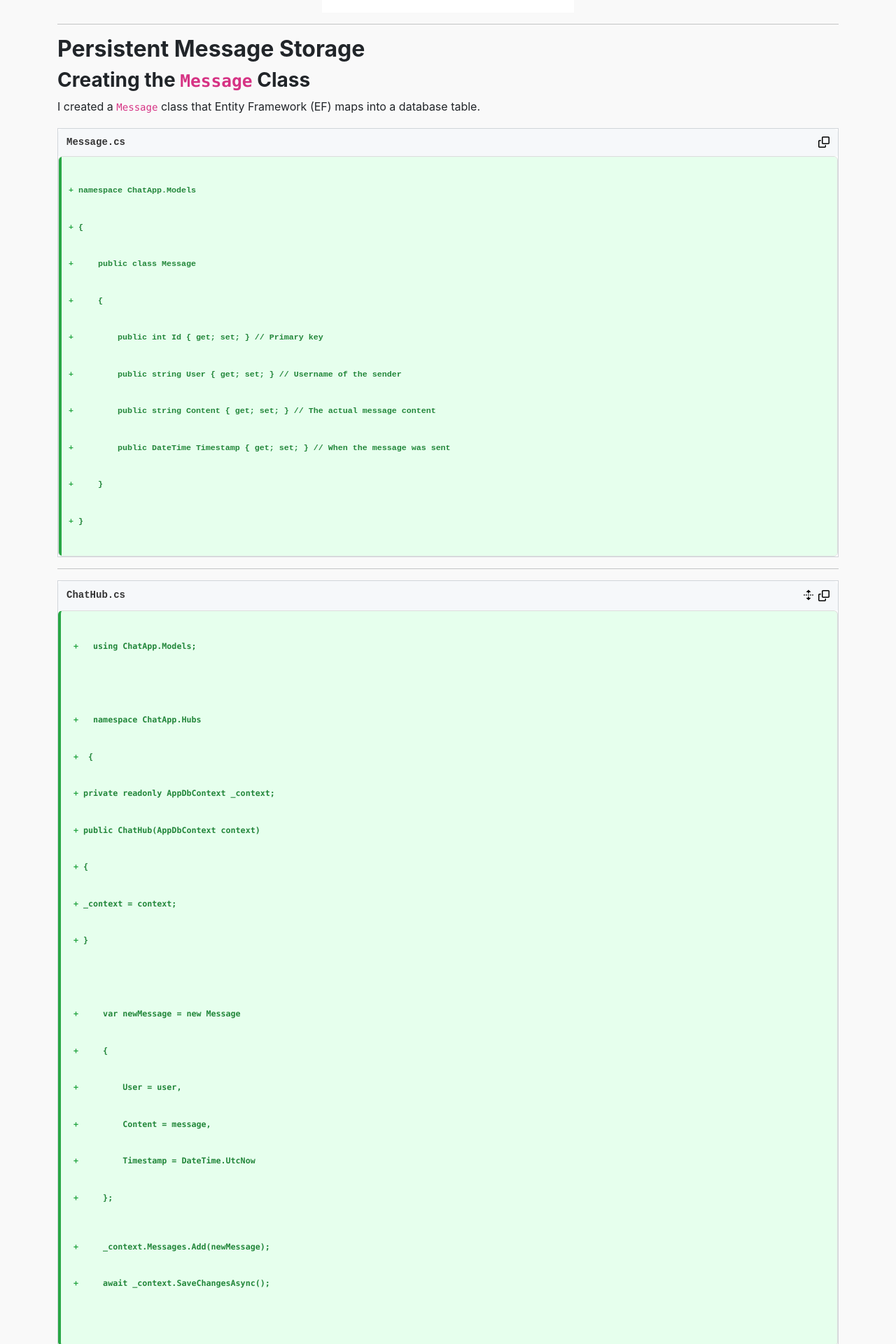
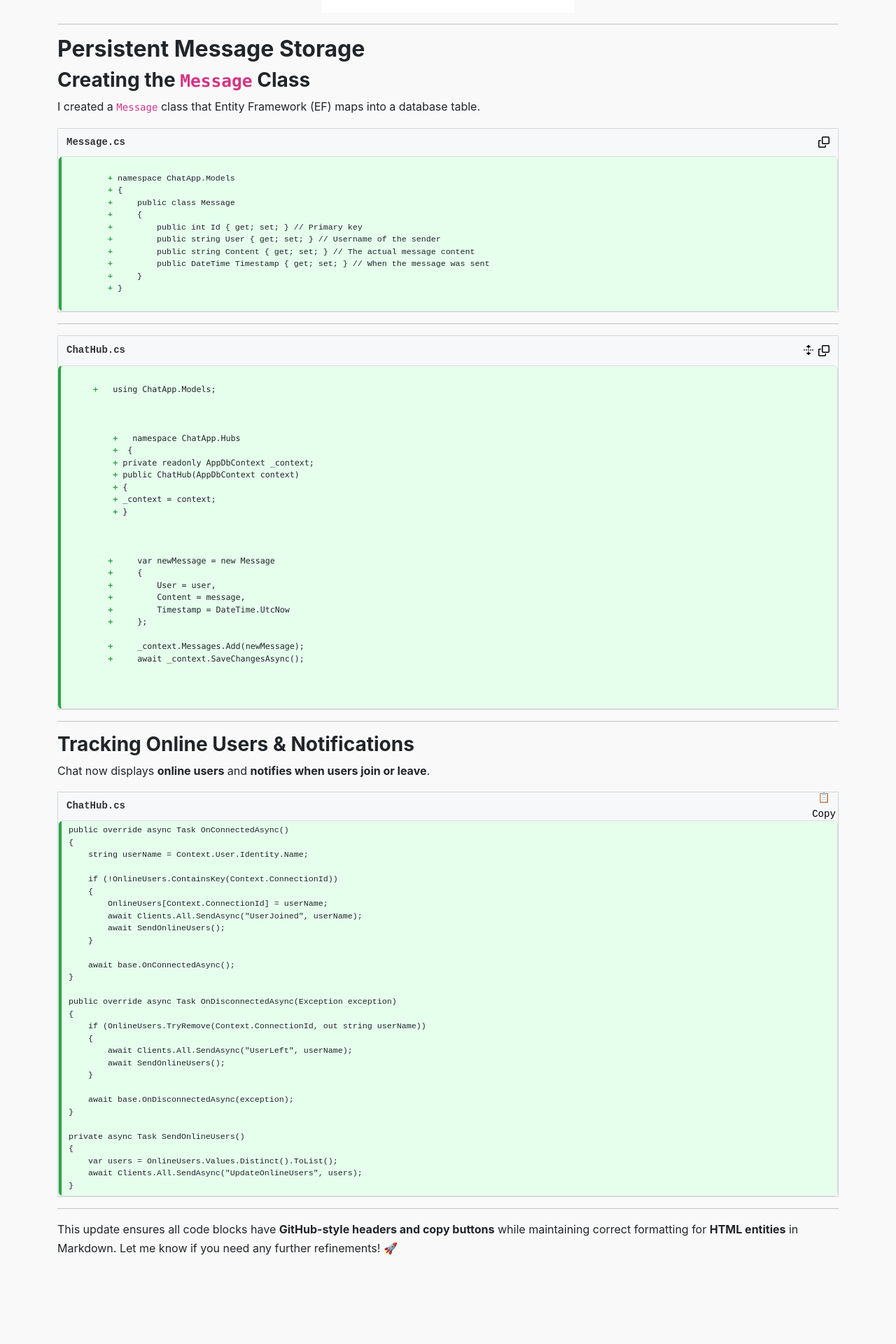
Before and after one commit to JWalshe86/ChatApp, a Jekyll site: the page built from docs/ChatAppPartTwo.md, in a window 1280 px wide. Shown: the part 369-2289 px from the top of the page at 70% size. Built offline with Jekyll 4.4.1, drawn with Linux system fonts in a browser that asks for light colours; after the commit the page ends 2183 px from its top, so only the background shows below that.

Commit message:
Update custom.css

```diff
--- a/docs/assets/css/custom.css
+++ b/docs/assets/css/custom.css
@@ -142,22 +142,3 @@
     font-weight: bold;
     user-select: none; /* Prevent selection when copying */
 }
-[data-line="unchanged"] {
-    background: white !important;  /* Keep unchanged lines white */
-    display: block;
-    width: 100%;
-    padding: 2px 8px;
-    box-sizing: border-box;
-}
-pre.updated-code .unchanged-line {
-    background: white !important;
-    display: block;
-    width: 100%;
-    padding: 2px 8px;
-    box-sizing: border-box;
-}
-.added-line {
-    color: #22863a;
-    font-weight: bold;
-    display: block;
-}
```
